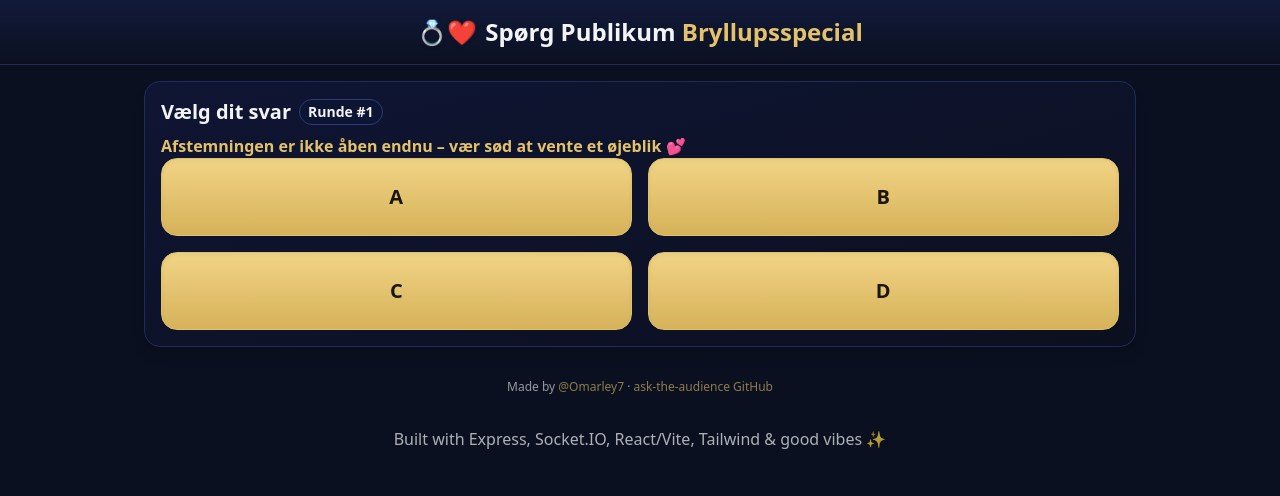
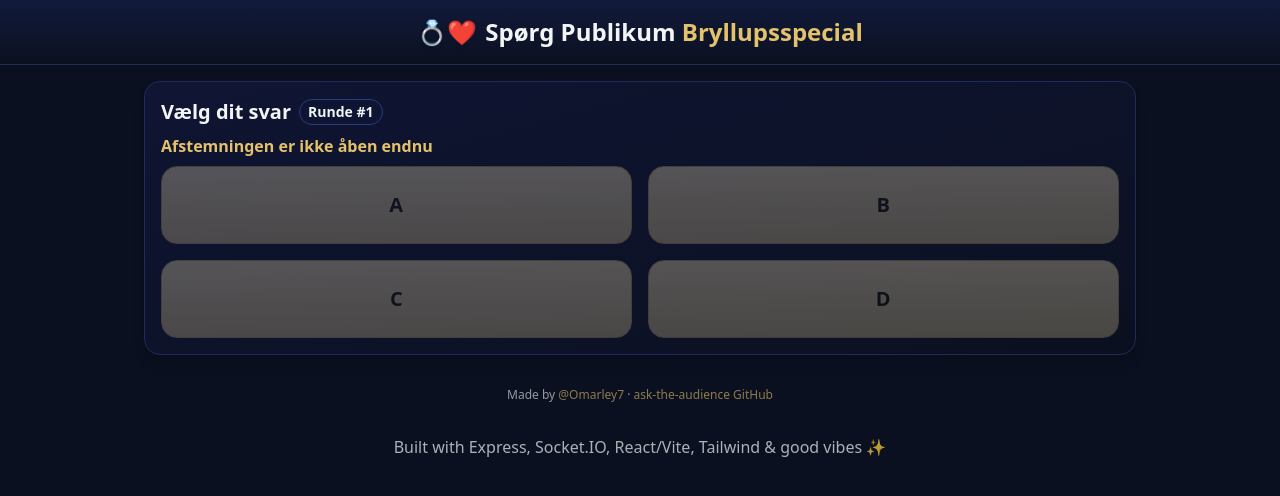
Before and after one commit to Omarley7/ask-the-audience, a React (Vite) app in the folder client/: page /join/1 in a window 1280 px wide. Shown: the top 496 px of the page. Built offline with nearby package versions, Linux system fonts and the light colour scheme; no server answers.

Commit message:
Enhance audience interaction: display live audience count in HostView and update voting state in AudienceView; improve button states in CSS

```diff
--- a/client/src/pages/AudienceView.jsx
+++ b/client/src/pages/AudienceView.jsx
@@ -123,26 +123,32 @@ export default function AudienceView() {
       <h2 className="mb-2 flex items-center gap-2 text-xl font-semibold">
         Vælg dit svar <span className="badge">Runde #{roundId}</span>
       </h2>
-      {!votingOpen && (
-        <p className="text-gold font-bold">
-          Afstemningen er ikke åben endnu – vær sød at vente et øjeblik 💕
-        </p>
-      )}
-      {hasVoted && (
-        <p className="text-gold font-bold">
+      {hasVoted ? (
+        <p className="text-gold font-bold mb-2">
           Du valgte <b>{choice ?? "…"}</b>. Tak! Din stemme er låst for denne
           runde ✨
         </p>
+      ) : !votingOpen ? (
+        <p className="text-gold font-bold mb-2">
+          Afstemningen er ikke åben endnu
+        </p>
+      ) : (
+        <p className="text-gold font-bold mb-2">Afstemningen er åben 💕</p>
       )}
       <div
         className="grid grid-cols-2 gap-4 max-sm:grid-cols-1"
         role="group"
         aria-label="Answer options"
       >
-        {["A", "B", "C", "D"].map((k) => (
+        {["A", "B", "C", "D"].map((k) => {
+          const isChosen = hasVoted && choice === k;
+          return (
             <button
               key={k}
-            className="option"
+              className={
+                "option transition " +
+                (isChosen ? "ring-4 ring-[#ffe9a9] scale-[1.02]" : "")
+              }
               onClick={() => cast(k)}
               disabled={disabled}
               aria-disabled={disabled}
@@ -155,7 +161,8 @@ export default function AudienceView() {
             >
               {k}
             </button>
-        ))}
+          );
+        })}
       </div>
     </div>
   );
--- a/client/src/pages/HostView.jsx
+++ b/client/src/pages/HostView.jsx
@@ -106,6 +106,11 @@ export default function HostView() {
         </div>
         <div className="mb-4 flex flex-wrap items-center gap-2 text-sm text-gray-400">
           <span className="badge">Runde #{state.roundId}</span>
+          {typeof state.audienceCount === "number" && (
+            <span className="badge" title="Aktive deltagere">
+              👥 {state.audienceCount}
+            </span>
+          )}
         </div>
         <div className="panel flex flex-col items-center gap-4">
           <div className="flex flex-nowrap items-center gap-4">
--- a/client/src/tailwind.css
+++ b/client/src/tailwind.css
@@ -43,6 +43,14 @@
   .option {
     @apply text-xl font-semibold py-6 rounded-2xl bg-gradient-to-b from-[#f1d485] to-[#d6b25a] border border-[#e0c16d] text-[#1a1506] shadow-inner;
   }
+  /* Dim / deactivated state for voting buttons */
+  .option:disabled,
+  .option[aria-disabled="true"] {
+    @apply cursor-not-allowed opacity-40;
+    filter: grayscale(55%) brightness(0.85);
+    border-color: #b69a4a;
+    box-shadow: none;
+  }
   .lock {
     @apply text-gold font-bold;
   }
```
Also changed, not shown: 1 other file (tests, documents, lock files or other folders). Lines whose indentation alone changed are shown as unchanged.
